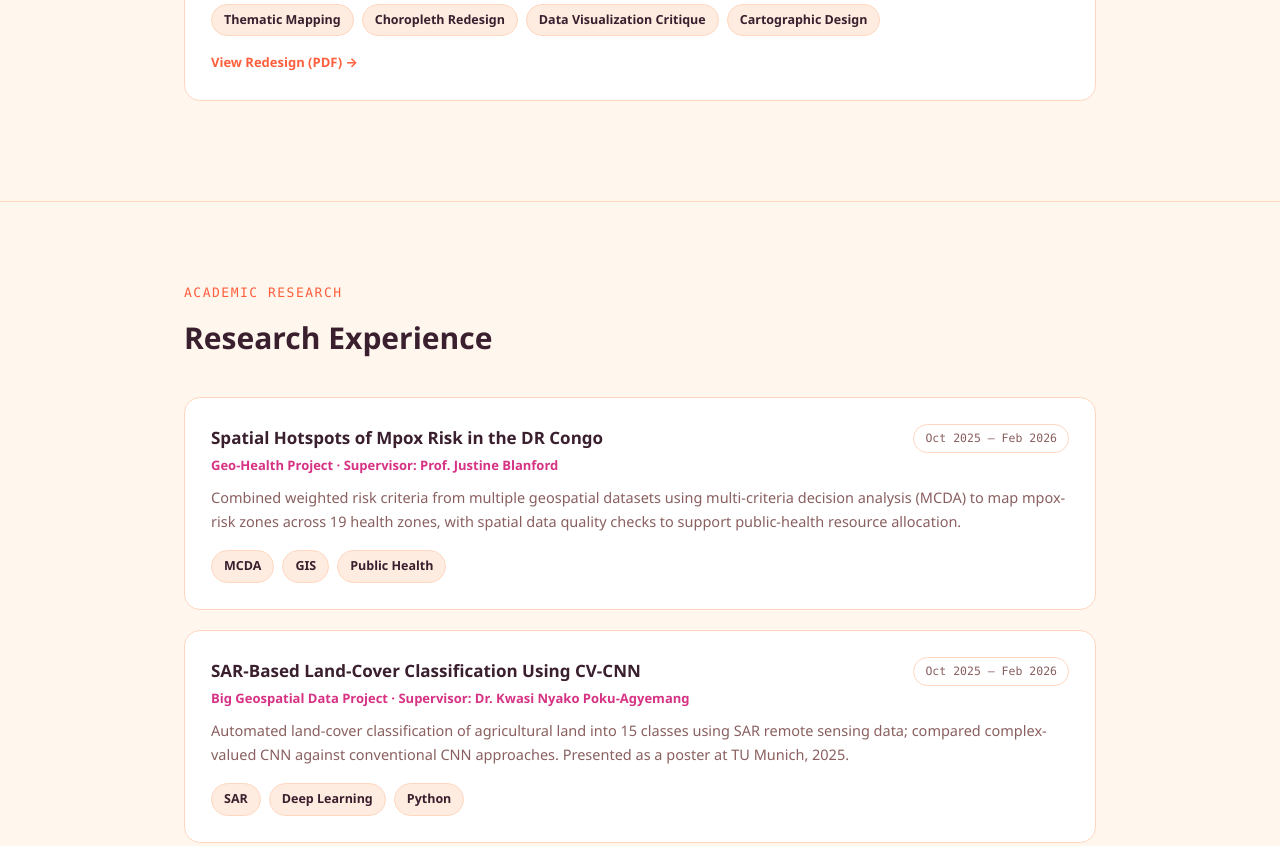
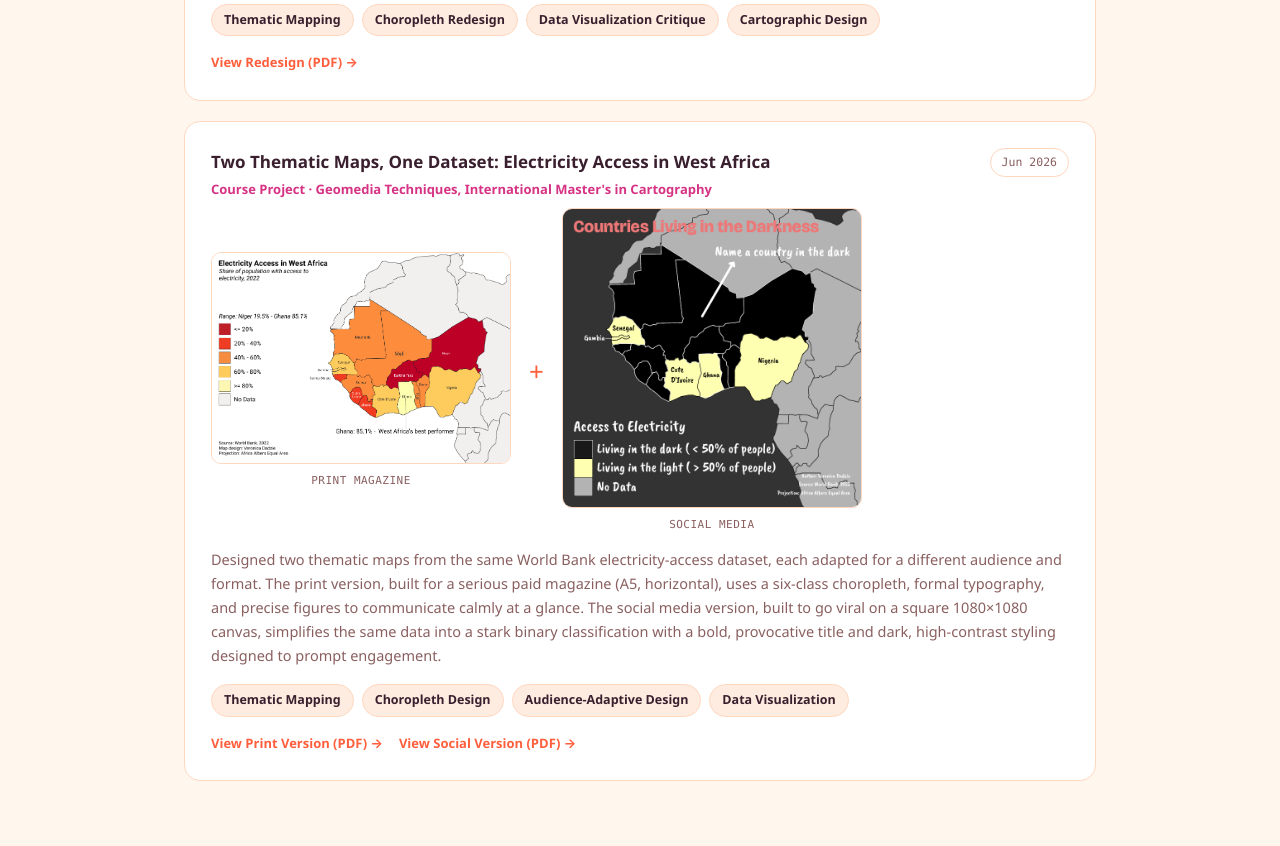
Before and after one commit to veronicamanso/portfolio, a plain HTML site: page index.html in a window 1280 px wide. Shown: the part 4600-5446 px from the top of the page. Drawn offline with Linux system fonts and the light colour scheme.

Commit message:
Data visualication

```diff
--- a/index.html
+++ b/index.html
@@ -448,6 +448,40 @@
       <div class="card-links"><a class="card-link" href="projects/map-design/Salary_Map_Redesign.pdf" target="_blank">View Redesign (PDF) →</a></div>
     </div>
 
+    <div class="card" data-cat="design">
+      <div class="card-top">
+        <div>
+          <div class="card-title">Two Thematic Maps, One Dataset: Electricity Access in West Africa</div>
+          <div class="card-sub">Course Project · Geomedia Techniques, International Master's in Cartography</div>
+        </div>
+        <div class="card-date">Jun 2026</div>
+      </div>
+      <div class="compare-row">
+        <div class="compare-item">
+          <img class="card-thumb" src="projects/map-design/WestAfrica_Electricity_Magazine.png" alt="Electricity access in West Africa map designed for print magazine">
+          <span class="compare-label">Print Magazine</span>
+        </div>
+        <div class="compare-arrow">+</div>
+        <div class="compare-item">
+          <img class="card-thumb" src="projects/map-design/WestAfrica_Electricity_Social.png" alt="Electricity access in West Africa map designed for viral social media">
+          <span class="compare-label">Social Media</span>
+        </div>
+      </div>
+      <div class="card-desc">
+        Designed two thematic maps from the same World Bank electricity-access dataset, each adapted for a
+        different audience and format. The print version, built for a serious paid magazine (A5, horizontal),
+        uses a six-class choropleth, formal typography, and precise figures to communicate calmly at a glance.
+        The social media version, built to go viral on a square 1080×1080 canvas, simplifies the same data into a
+        stark binary classification with a bold, provocative title and dark, high-contrast styling designed to
+        prompt engagement.
+      </div>
+      <div class="tags"><span class="tag">Thematic Mapping</span><span class="tag">Choropleth Design</span><span class="tag">Audience-Adaptive Design</span><span class="tag">Data Visualization</span></div>
+      <div class="card-links">
+        <a class="card-link" href="projects/map-design/WestAfrica_Electricity_Magazine.pdf" target="_blank">View Print Version (PDF) →</a>
+        <a class="card-link" href="projects/map-design/WestAfrica_Electricity_Social.pdf" target="_blank">View Social Version (PDF) →</a>
+      </div>
+    </div>
+
   </div>
 </section>
 
```
Also changed, not shown: projects/map-design/WestAfrica_Electricity_Magazine.png (added), projects/map-design/WestAfrica_Electricity_Social.png (added), 4 other files.
